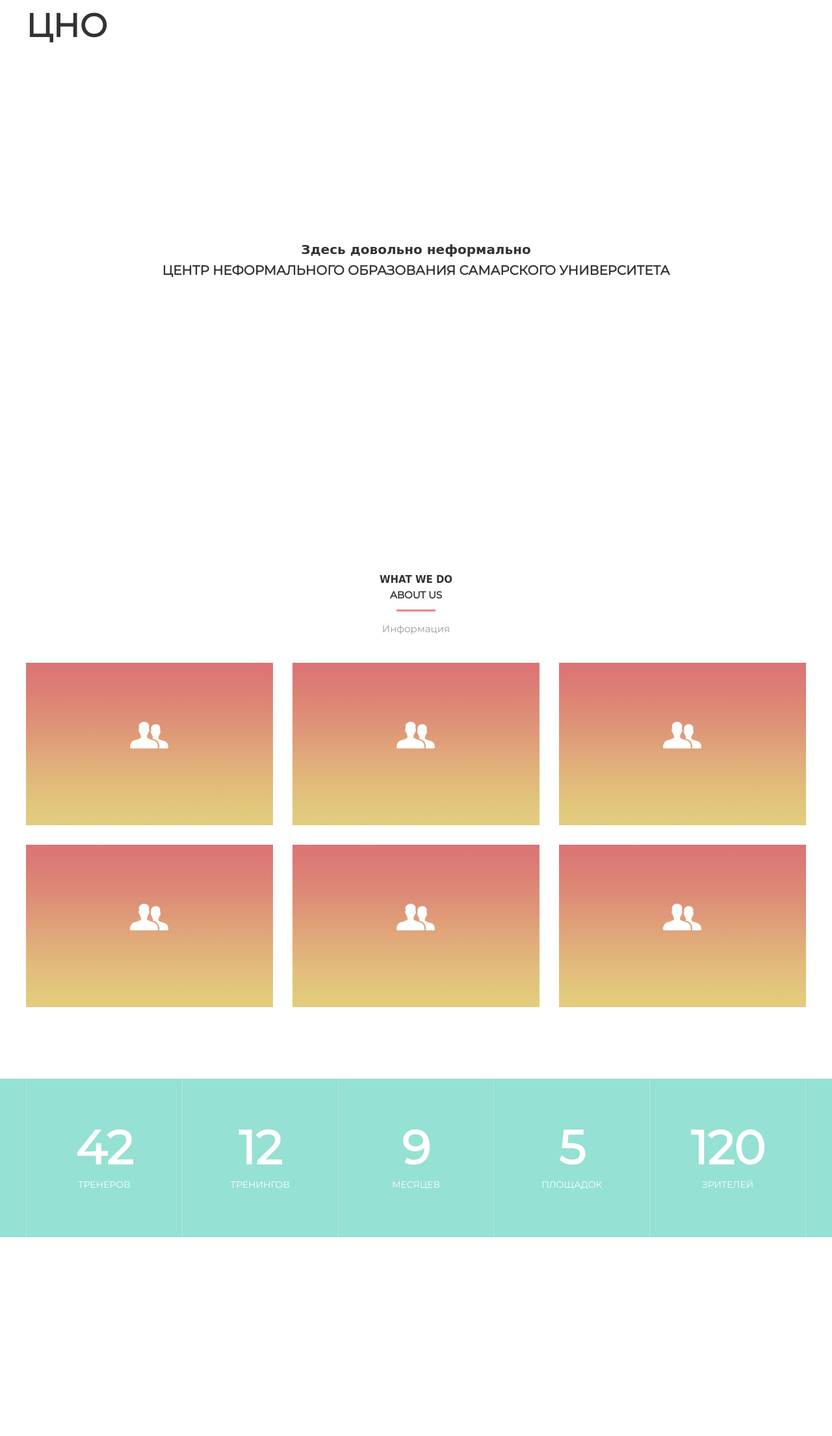
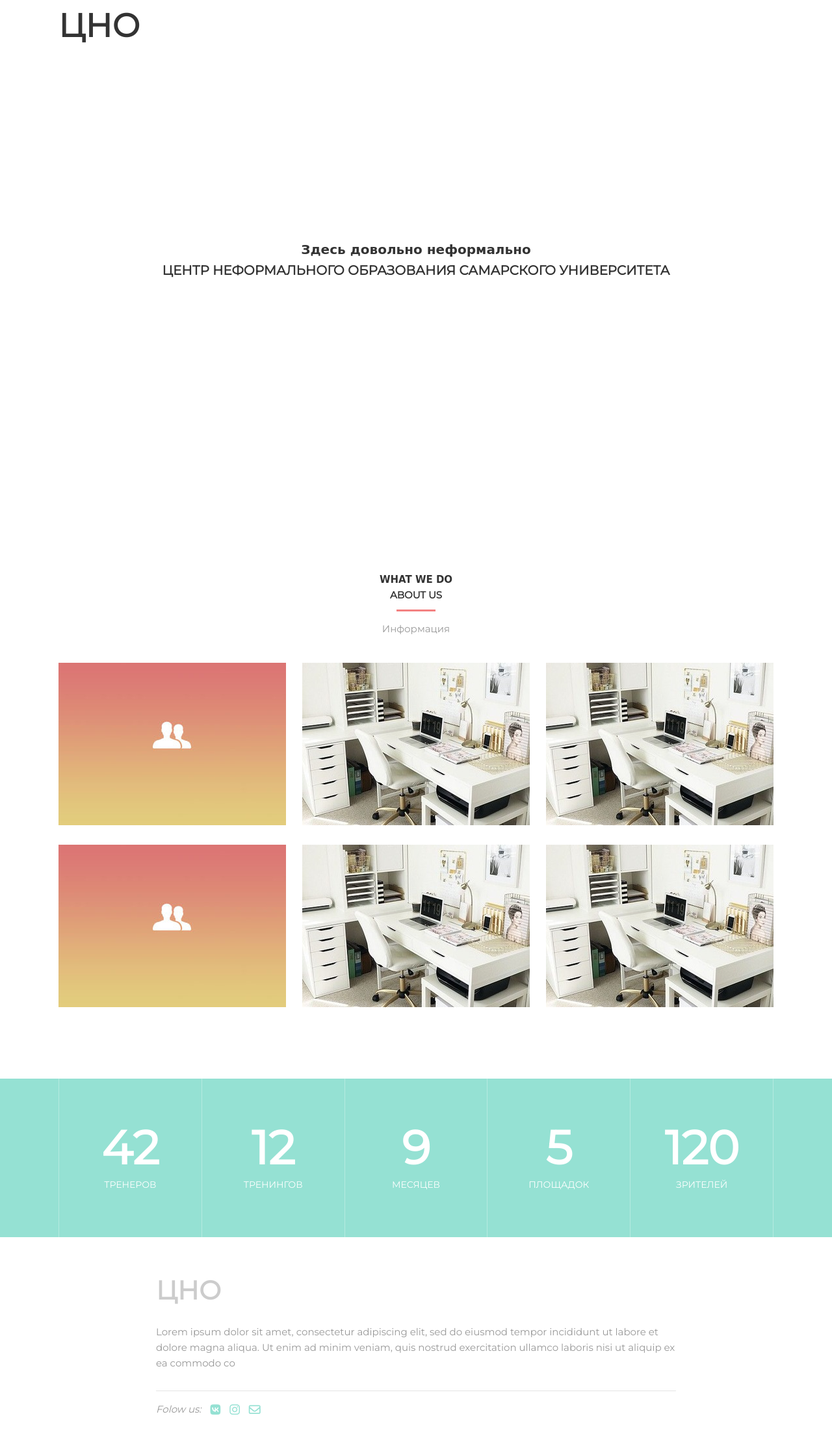
Before and after one commit to algorithm-ssau/cnfe.ssau, a Django app: page / in a window 1280 px wide. Shown: the whole page at 65% size. Before the commit the page ends 1904 px from the top, so only its background shows below. Run offline with Django 3.2, Linux system fonts and the light colour scheme; some libraries are stand-ins or nearby versions.

Commit message:
главная страница
Co-Authored-By: Юлия Ситникова <79449512+jusit28@users.noreply.github.com>

```diff
--- a/server/main/static/style.css
+++ b/server/main/static/style.css
@@ -17,7 +17,7 @@ h1, h2, h3, h4 { margin: 0;}
 
     .container{
         width: 100%;
-        max-width: 1200px;
+        max-width: 1100px;
         margin: 0 auto;
     }
 
@@ -125,6 +125,8 @@ h1, h2, h3, h4 { margin: 0;}
 
     /*Иконки тренеры и тренинги*/
 
+
+
     .about {
         display: flex;
         justify-content: space-between;
@@ -132,8 +134,9 @@ h1, h2, h3, h4 { margin: 0;}
     }
 
     .about_item{
-        width: 380px;
+        width: 350px;
         background-color: #95e1d3;
+
     }
 
     .about_item:hover .about_image{
@@ -144,16 +147,21 @@ h1, h2, h3, h4 { margin: 0;}
         opacity: .1;
     }
 
+
+
     /*градиент*/
     .about_image{
     background: linear-gradient(to bottom, #f38181, #fce38a);
-    transition: transform .1s, linear;
+    transition: transform .2s, linear;
     }
 
     .about_image img{
         display: block;
+
         transition: opacity .1s, linear;
     }
+
+
 
     /* синия полоска статистика */
     .statistics {
@@ -190,3 +198,73 @@ h1, h2, h3, h4 { margin: 0;}
         text-transform: uppercase;
 
     }
+
+    .footer{
+        width: 100%;
+        max-width: 1000px;
+        margin: auto;
+        padding-top: 50px;
+        background-color: f8f8f8;
+    }
+
+    .footer_inner{
+
+        display: flex;
+        justify-content: space-between;
+    }
+
+    .footer_col--first {
+        width: 800px;
+        margin: auto;
+    }
+
+    /* логотип ЦНО в футере */
+    .footer_logo{
+        margin-bottom: 20px;
+        font-size: 40px;
+        font-weight: 700;
+        color: #ccc;
+    }
+
+    .footer_text{
+        font-size: 15px;
+        color:#999;
+        margin-bottom: 30px;
+    }
+
+    .footer_social{
+        border-top: 1px solid #e5e5e5;
+        padding-top: 15px;
+        margin-bottom: 25px;
+        font-size: 15px;
+        color: #999;
+        font-style: italic;
+        font-weight: 300;
+    }
+
+    .footer_social a {
+        color: #95e1d3;
+        font-size: 18px;
+        display: inline-block;
+        vertical-align: middle;
+        margin-left: 10px;
+    }
+
+    .footer_title{
+        font-size: 14px;
+        text-transform: uppercase;
+        margin: 25px 0;
+    }
+
+    /* .footer_col--second{
+        width: 29%;
+    }
+
+    .footer_col--third{
+        width: 22%;
+    }
+
+    .vk_size{
+        width: 280px;
+        height: 287px;
+    } */
--- a/server/main/templates/main/index.html
+++ b/server/main/templates/main/index.html
@@ -7,6 +7,7 @@
         <link rel="stylesheet" href="/static/style.css" type="text/css">
         <link rel="preconnect" href="https://fonts.gstatic.com">
         <link href="https://fonts.googleapis.com/css2?family=Montserrat&display=swap" rel="stylesheet">
+        <script src="https://kit.fontawesome.com/d4e2dfdce7.js" crossorigin="anonymous"></script>
     </head>
 
     <body>
@@ -14,9 +15,8 @@
         <header class="header">
             <div class="container">
                 <div class="header_inner">
-                    <div class="header_logo">ЦНО
+                    <div class="header_logo">ЦНО</div>
                 </div>
-
             </div>
         </header>
 
@@ -25,7 +25,6 @@
                 <div class="intro_inner"></div>
                     <h2 class="intro_suptitle">Здесь довольно неформально</h2>
                     <h1 class="intro_title">Центр неформального образования Самарского университета</h1>
-                </div>
             </div>
         </div>
 
@@ -39,26 +38,6 @@
                     </div>
                 </div>
 
-                <div class="about">
-                    <div class="about_item">
-                        <div class="about_image">
-                           <img src="/static/images/treners.jpg" alt="">
-
-                        </div>
-                    </div>
-                    <div class="about_item">
-                        <div class="about_image">
-                            <img src="/static/images/treners.jpg" alt="">
-
-                         </div>
-                    </div>
-                    <div class="about_item">
-                        <div class="about_image">
-                            <img src="/static/images/treners.jpg" alt="">
-
-                         </div>
-                    </div>
-                </div>
 
                 <div class="about">
                     <div class="about_item">
@@ -69,18 +48,37 @@
                     </div>
                     <div class="about_item">
                         <div class="about_image">
-                            <img src="/static/images/treners.jpg" alt="">
+                            <img src="/static/images/master.jpg" alt="">
 
                          </div>
                     </div>
                     <div class="about_item">
                         <div class="about_image">
-                            <img src="/static/images/treners.jpg" alt="">
+                            <img src="/static/images/master.jpg" alt="">
 
                          </div>
                     </div>
                 </div>
 
+                <div class="about">
+                    <div class="about_item">
+                        <div class="about_image">
+                           <img src="/static/images/treners.jpg" alt="">
+                        </div>
+                    </div>
+                    <div class="about_item">
+                        <div class="about_image">
+                            <img src="/static/images/master.jpg" alt="">
+
+                         </div>
+                    </div>
+                    <div class="about_item">
+                        <div class="about_image">
+                            <img src="/static/images/master.jpg" alt="">
+
+                         </div>
+                    </div>
+                </div>
             </div>
         </section>
 
@@ -112,5 +110,37 @@
             </div>
         </div>
 
+        <footer class="footer">
+            <div class="container"></div>
+
+                <div class="footer_inner">
+                    <div class="footer_col footer_col--first">
+                        <div class="footer_logo">ЦНО</div>
+                        <div class="footer_text">Lorem ipsum dolor sit amet, consectetur adipiscing elit, sed do eiusmod tempor incididunt ut labore et dolore magna aliqua. Ut enim ad minim veniam, quis nostrud exercitation ullamco laboris nisi ut aliquip ex ea commodo co</div>
+                        <div class="footer_social">
+                            Folow us:
+                            <a href="#" target="_blank">
+                                <i class="fab fa-vk"></i>
+                            </a>
+                            <a href="#" target="_blank" >
+                                <i class="fab fa-instagram"></i>
+                            </a>
+                            <a href="#" target="_blank" >
+                                <i class="far fa-envelope"></i>
+                            </a>
+                        </div>
+                    </div>
+                    <!-- <div class="footer_col footer_col--second">
+                        <div class="footer_title">Вконтакте</div>
+                        <div class="vk_image">
+                            <img class="vk_size" src="/static/images/vk_img.jpg" alt="">
+                        </div>
+                    </div>
+                    <div class="footer_col footer_col--third">
+                        <div class="footer_title">Инстаграм</div>
+                    </div> -->
+                </div>
+        </footer>
+
     </body>
 </html>
```
Also changed, not shown: server/main/static/images/master.jpg (added), server/main/static/images/treners.jpg, server/main/static/images/vk_img.jpg (added).
